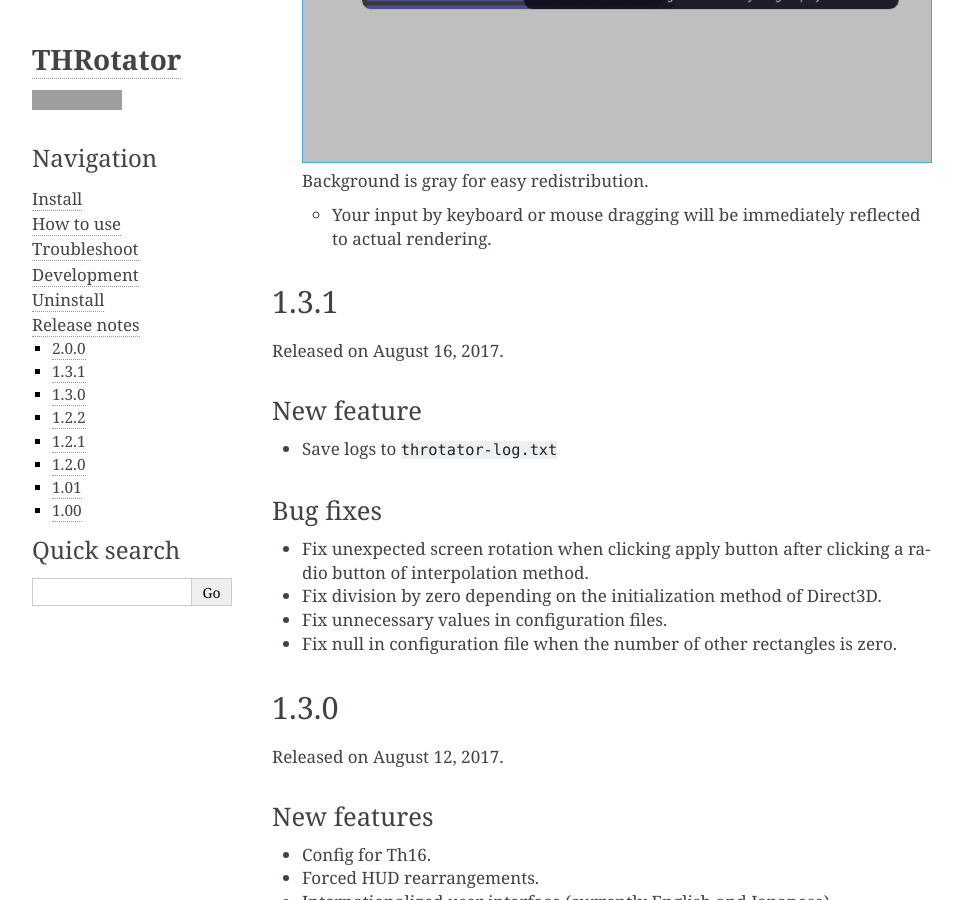
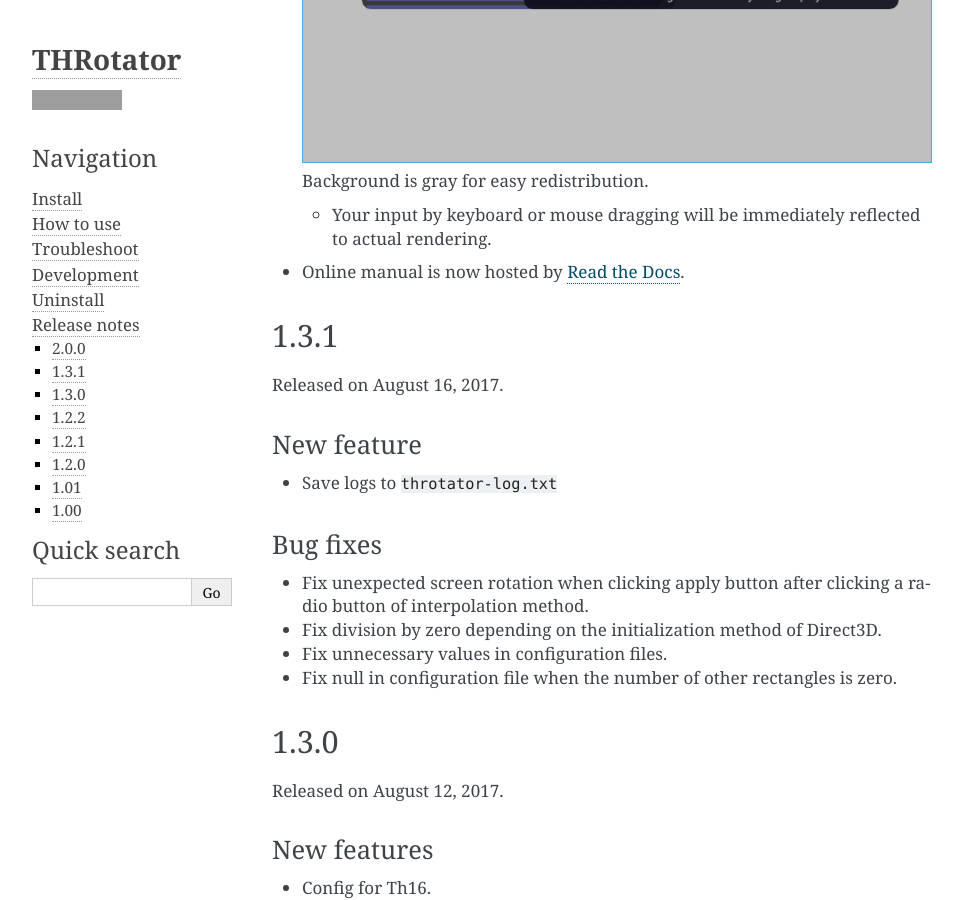
Before and after one commit to massanoori/THRotator-manual, a Sphinx documentation site: the page built from docs/pages/releasenotes.rst, in a window 1280 px wide and 900 px high, scrolled down 631 px. Shown: the whole window, without its empty margins (148-1111 px from the left). Built offline with Sphinx 7.4.7, drawn with Linux system fonts in a browser that asks for light colours; grey boxes are pictures that could not be loaded.

Commit message:
Add info about Read the Docs to release note

```diff
--- a/docs/pages/releasenotes.rst
+++ b/docs/pages/releasenotes.rst
@@ -18,6 +18,8 @@
   Background is gray for easy redistribution.
 
   * Your input by keyboard or mouse dragging will be immediately reflected to actual rendering.
+
+* Online manual is now hosted by `Read the Docs <https://readthedocs.org/>`_.
 
 
 1.3.1
```
Also changed, not shown: 1 other file.
